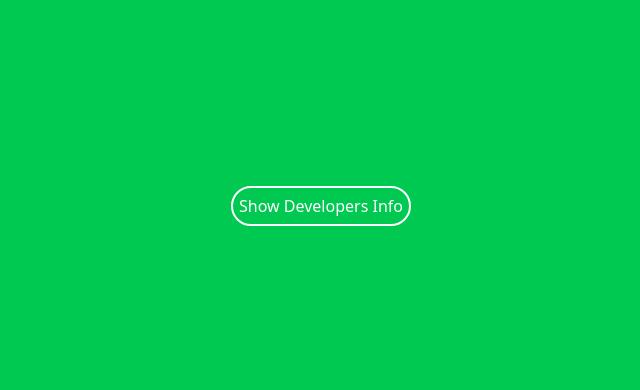
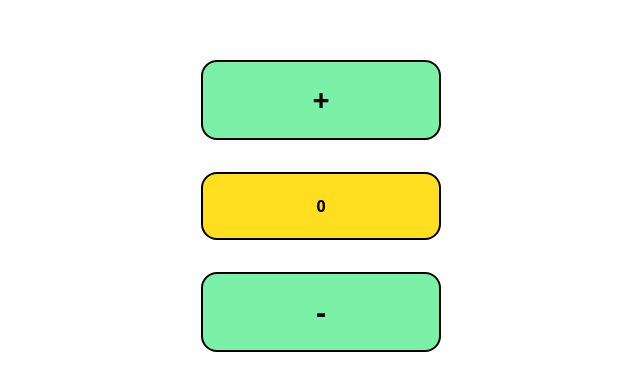
Before and after one commit to YashMishra0101/Interview-Preparation, a React (Vite) app in the folder react-section/react-practice-vite/: page / in a window 1280 px wide. Shown: the part 194-584 px from the top of the page, without its empty margins (319-959 px from the left). Built offline with nearby package versions, Linux system fonts and the light colour scheme.

Commit message:
Revisiing React

```diff
--- a/react-section/react-practice-vite/src/App.jsx
+++ b/react-section/react-practice-vite/src/App.jsx
@@ -1,10 +1,14 @@
 import './App.css'
-import DevelopersInfo from './DevelopersInfo'
+import DevelopersInfo from './DevelopersInfo';
+import Counter from './Counter';
+
 function App() {
 
   return (
     <>
-    <DevelopersInfo/>
+    {/* <DevelopersInfo/> */}
+    <Counter/>
+
     </>
   )
 }
--- /dev/null
+++ b/react-section/react-practice-vite/src/Counter.jsx
@@ -0,0 +1,28 @@
+import { useState } from "react";
+
+const Counter = () => {
+  const [intialValue, updatedValue] = useState(0);
+  return (
+    <>
+      <div className="flex justify-center items-center flex-col min-h-screen">
+        <button
+          onClick={() => updatedValue(intialValue + 1)}
+          className="border-2 border-black bg-green-300 p-5 rounded-2xl cursor-pointer w-60 m-4"
+        >
+          <span className="font-bold text-3xl">+</span>
+        </button>
+        <p className="border-2 border-black bg-yellow-300 p-5 rounded-2xl w-60 m-4 text-center font-bold">
+          {intialValue}
+        </p>
+        <button
+          onClick={() => updatedValue(intialValue - 1)}
+          className="border-2 border-black bg-green-300 p-5 rounded-2xl cursor-pointer w-60 m-4"
+        >
+           <span className="font-bold text-3xl">-</span>
+        </button>
+      </div>
+    </>
+  );
+};
+
+export default Counter;
--- a/react-section/react-practice-vite/src/DevelopersInfo.jsx
+++ b/react-section/react-practice-vite/src/DevelopersInfo.jsx
@@ -15,7 +15,7 @@ function DevelopersInfo() {
       role: "Backed End Developer",
       age: "24",
       image:
-        "https://avatars.githubusercontent.com/u/121499348?s=400&u=f0dbe3b954055bd8533e0957535bef7a753e38bc&v=4",
+      "https://pbs.twimg.com/profile_images/1931015967561379840/fuw2oJLe_400x400.jpg"
     },
   ];
   return (
```
